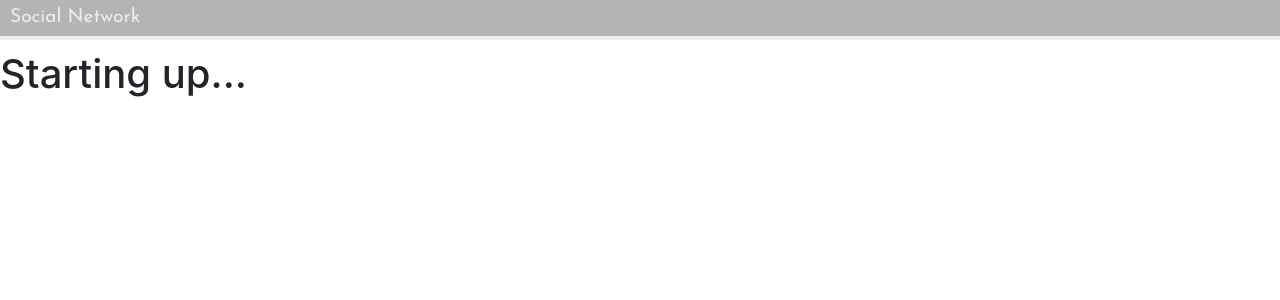
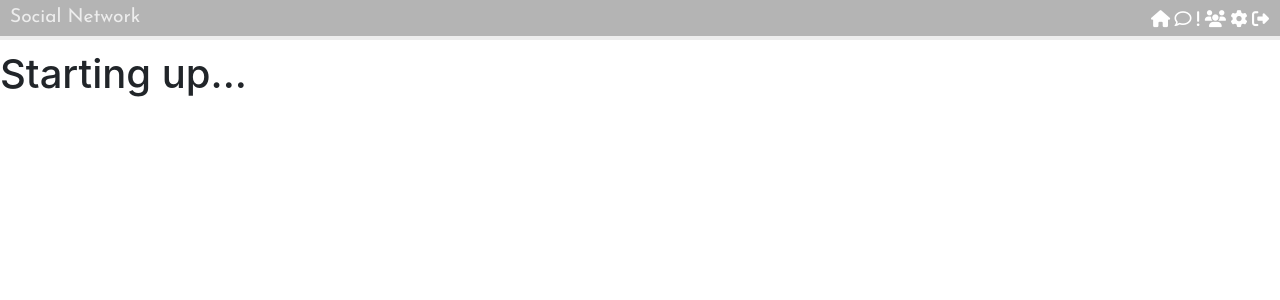
Before and after one commit to dankato/socialnetwork, a PHP site: page / in a window 1280 px wide. Shown: the top 300 px of the page. Run offline with PHP 8.4, Linux system fonts and the light colour scheme; the visitor is signed in with stand-in values (Sample User, id 1); data that the repository does not hold is empty; some libraries are stand-ins or nearby versions.

Commit message:
added nav icons

```diff
--- a/assets/css/style.css
+++ b/assets/css/style.css
@@ -21,3 +21,19 @@ body {
   text-shadow: 1px solid black;
   color: #ededed;
 }
+nav {
+  float: right;
+  right: 1px;
+  position: absolute;
+  margin: 10px;
+}
+nav a {
+  position: relative;
+  color: white;
+  text-decoration: none;
+  font-size: 17px;
+}
+nav a:hover {
+  border-bottom: 7px solid pink;
+  color: white;
+}
--- a/includes/header.php
+++ b/includes/header.php
@@ -4,6 +4,8 @@
   // prevent users to access site without logging in first
   if (isset($_SESSION['username'])) {
     $userLoggedIn = $_SESSION['username'];
+    $user_details_query = mysqli_query($con, "SELECT * FROM users WHERE username='$userLoggedIn'");
+    $user = mysqli_fetch_array($user_details_query);
   } else {
     header("Location: register.php");
   }
@@ -17,6 +19,7 @@
     <!-- css -->
     <link rel="stylesheet" href="https://maxcdn.bootstrapcdn.com/bootstrap/4.0.0/css/bootstrap.min.css" integrity="sha384-Gn5384xqQ1aoWXA+058RXPxPg6fy4IWvTNh0E263XmFcJlSAwiGgFAW/dAiS6JXm" crossorigin="anonymous">
     <link rel="stylesheet" href="assets/css/style.css">
+    <script src="https://use.fontawesome.com/8f99050c9f.js"></script>
     <!-- jquery/js -->
     <script src="https://ajax.googleapis.com/ajax/libs/jquery/3.2.1/jquery.min.js"></script>
     <script src="https://maxcdn.bootstrapcdn.com/bootstrap/4.0.0/js/bootstrap.min.js" integrity="sha384-JZR6Spejh4U02d8jOt6vLEHfe/JQGiRRSQQxSfFWpi1MquVdAyjUar5+76PVCmYl" crossorigin="anonymous"></script>
@@ -27,4 +30,14 @@
       <div class="logo">
         <a href="index.php">Social Network</a>
       </div>
+      <nav>
+        <a href="#"><?php echo $user['first_name']?></a>
+        <a href="index.php"><i class="fa fa-home" aria-hidden="true"></i></a>
+        <a href="#"><i class="fa fa-comment-o" aria-hidden="true"></i></a>
+
+        <a href="#"><i class="fa fa-exclamation" aria-hidden="true"></i></a>
+        <a href="#"><i class="fa fa-users" aria-hidden="true"></i></a>
+        <a href="#"><i class="fa fa-cog" aria-hidden="true"></i></a>
+        <a href="#"><i class="fa fa-sign-out" aria-hidden="true"></i></a>
+      </nav>
     </div>
```
